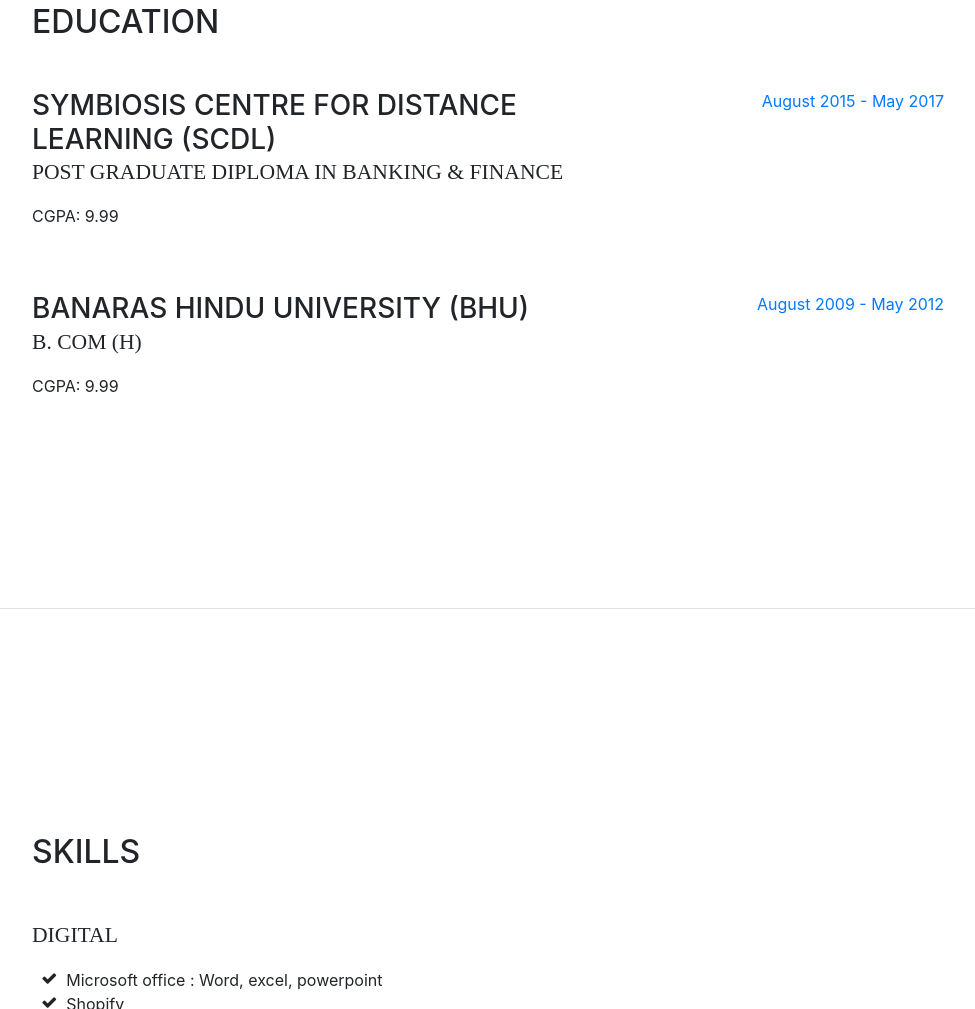
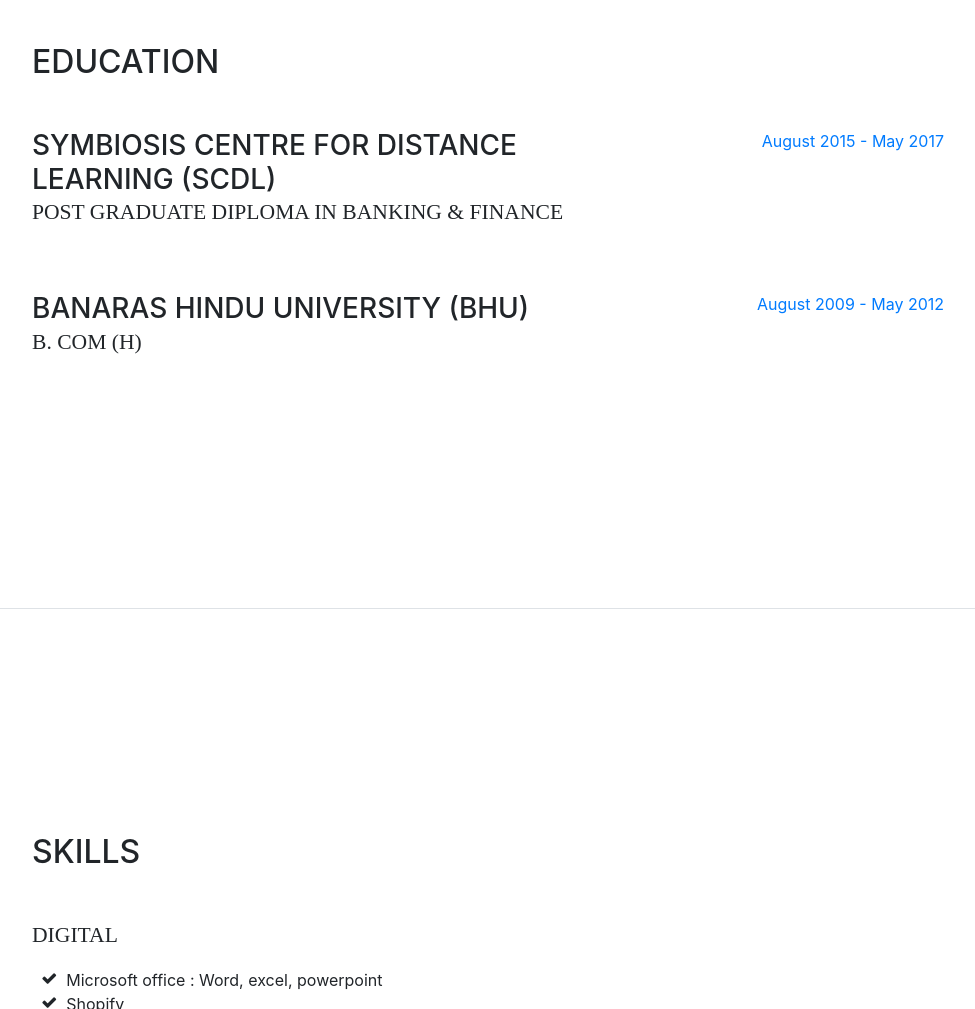
Before and after one commit to cmadhushree/cmadhushree.github.io, a website with bundled scripts: page index.html in a window 1280 px wide. Shown: the part 1791-2800 px from the top of the page, without its empty margins (288-1263 px from the left). Built offline with nearby package versions, Linux system fonts and the light colour scheme; a web font is replaced by a local one.

Commit message:
CGPA deletion

```diff
--- a/index.html
+++ b/index.html
@@ -151,7 +151,7 @@
               <h3 class="mb-0">Symbiosis Centre for Distance Learning (SCDL)</h3>
               <div class="subheading mb-3">Post Graduate Diploma in Banking & Finance</div>
 
-              <p>CGPA: 9.99</p>
+
             </div>
             <div class="resume-date text-md-right">
               <span class="text-primary">August 2015 - May 2017</span>
@@ -162,7 +162,7 @@
             <div class="resume-content mr-auto">
               <h3 class="mb-0">Banaras Hindu University (BHU)</h3>
               <div class="subheading mb-3">B. Com (H)</div>
-              <p>CGPA: 9.99</p>
+
             </div>
             <div class="resume-date text-md-right">
               <span class="text-primary">August 2009 - May 2012</span>
```
